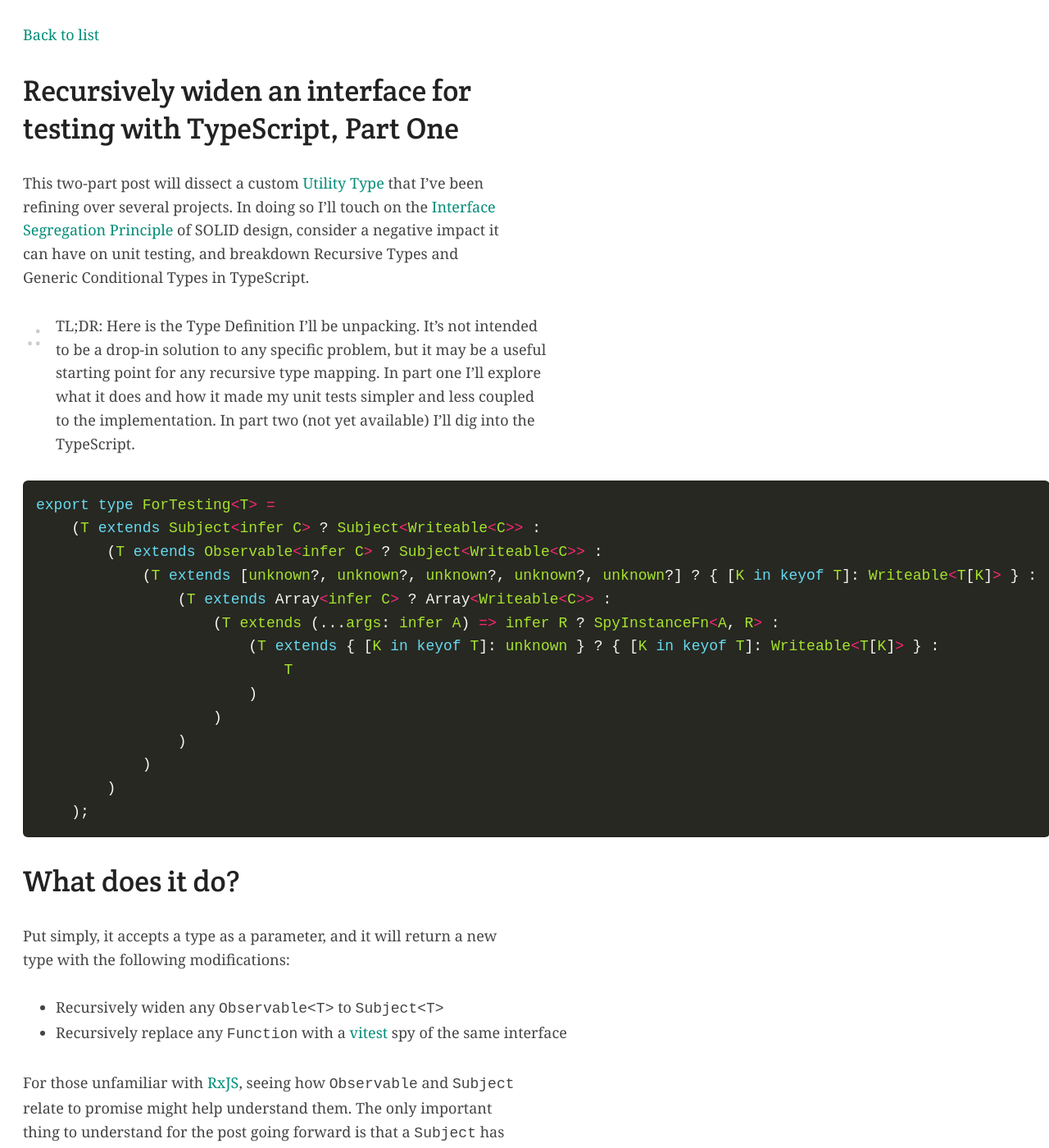
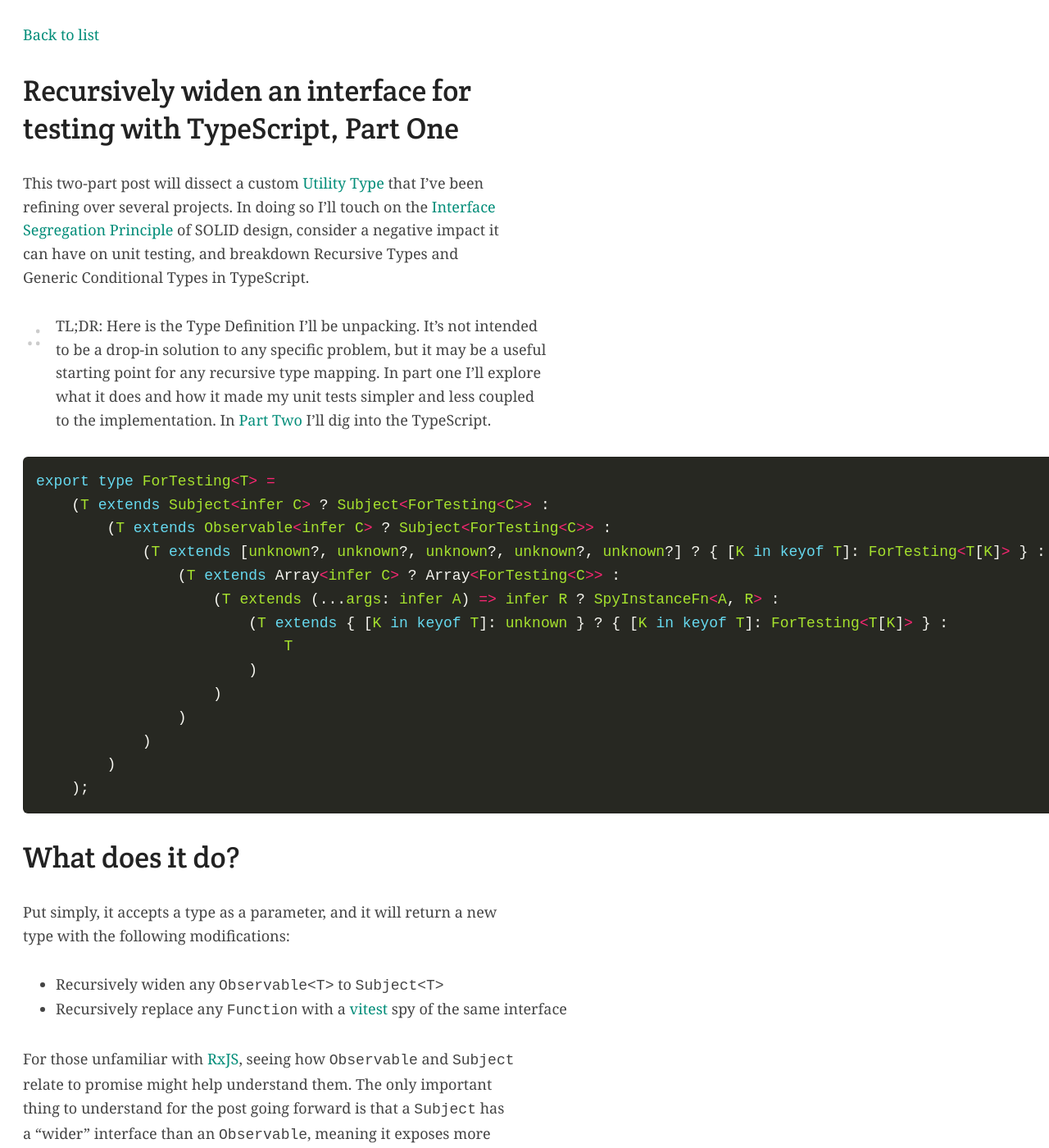
Before and after one commit to dancras/dancras.github.com, a Jekyll site: the page built from _posts/2022-03-14-recursively-widen-an-interface-for-testing-with-typescript-part-one.md, in a window 1280 px wide and 1400 px high. Shown: the whole window at 82% size. Built offline with Jekyll 4.4.1, drawn with Linux system fonts in a browser that asks for light colours; some of the changed text lies outside the part shown.

Commit message:
Add TypeScript ForTesting utility type post part two

````diff
--- a/_posts/2022-03-14-recursively-widen-an-interface-for-testing-with-typescript-part-one.md
+++ b/_posts/2022-03-14-recursively-widen-an-interface-for-testing-with-typescript-part-one.md
@@ -6,16 +6,16 @@ date: 2022-03-14 20:45:00
 
 This two-part post will dissect a custom [Utility Type](https://www.typescriptlang.org/docs/handbook/utility-types.html) that I've been refining over several projects. In doing so I'll touch on the [Interface Segregation Principle](https://en.wikipedia.org/wiki/Interface_segregation_principle) of SOLID design, consider a negative impact it can have on unit testing, and breakdown Recursive Types and Generic Conditional Types in TypeScript.
 
-> TL;DR: Here is the Type Definition I'll be unpacking. It's not intended to be a drop-in solution to any specific problem, but it may be a useful starting point for any recursive type mapping. In part one I'll explore what it does and how it made my unit tests simpler and less coupled to the implementation. In part two (not yet available) I'll dig into the TypeScript.
+> TL;DR: Here is the Type Definition I'll be unpacking. It's not intended to be a drop-in solution to any specific problem, but it may be a useful starting point for any recursive type mapping. In part one I'll explore what it does and how it made my unit tests simpler and less coupled to the implementation. In [Part Two](/2022/03/28/recursively-widen-an-interface-for-testing-with-typescript-part-two.html) I'll dig into the TypeScript.
 
 ```ts
 export type ForTesting<T> =
-    (T extends Subject<infer C> ? Subject<Writeable<C>> :
-        (T extends Observable<infer C> ? Subject<Writeable<C>> :
-            (T extends [unknown?, unknown?, unknown?, unknown?, unknown?] ? { [K in keyof T]: Writeable<T[K]> } :
-                (T extends Array<infer C> ? Array<Writeable<C>> :
+    (T extends Subject<infer C> ? Subject<ForTesting<C>> :
+        (T extends Observable<infer C> ? Subject<ForTesting<C>> :
+            (T extends [unknown?, unknown?, unknown?, unknown?, unknown?] ? { [K in keyof T]: ForTesting<T[K]> } :
+                (T extends Array<infer C> ? Array<ForTesting<C>> :
                     (T extends (...args: infer A) => infer R ? SpyInstanceFn<A, R> :
-                        (T extends { [K in keyof T]: unknown } ? { [K in keyof T]: Writeable<T[K]> } :
+                        (T extends { [K in keyof T]: unknown } ? { [K in keyof T]: ForTesting<T[K]> } :
                             T
                         )
                     )
@@ -36,7 +36,7 @@ Put simply, it accepts a type as a parameter, and it will return a new type with
 
 For those unfamiliar with [RxJS](https://rxjs.dev/), seeing how `Observable` and `Subject` relate to promise might help understand them. The only important thing to understand for the post going forward is that a `Subject` has a "wider" interface than an `Observable`, meaning it exposes more functions or properties.
 
-|Values|Read-Only|Writeable|
+|Values|Read-Only|ForTesting|
 |:--:|:--------:|:------:|
 |One |Promise   |Deferred|
 |Many|Observable|Subject |
@@ -73,7 +73,7 @@ export default class DefaultApp {
 
 You many notice that the properties are exposed as `Observable` but implemented as types of `Subject`. This is by design, following the aforementioned Interface Segregation Principle. By exposing the narrower interface, I'm being clear with consumers of `SudokuApp` about how I intend for it to be used, and I can be confident that the internal expectations of my `DefaultApp` implementation aren't being violated by some consuming code pushing values in unexpectedly.
 
-However this narrower interface is a little annoying to work with when testing. I have a an undo feature that listens to the `updates$` stream. I could use something like [jest-mock-extended](https://github.com/marchaos/jest-mock-extended) to automatically create a mock interface, but the problem with that is best shown in code:
+However this narrower interface is a little annoying to work with when testing. I have an undo feature that listens to the `updates$` stream. I could use something like [jest-mock-extended](https://github.com/marchaos/jest-mock-extended) to automatically create a mock interface, but the problem with that is best shown in code:
 
 ```ts
 import { mock } from 'jest-mock-extended';
````
Also changed, not shown: other parts of _posts/2022-03-14-recursively-widen-an-interface-for-testing-with-typescript-part-one.md (+1 -1 lines), _posts/2022-03-28-recursively-widen-an-interface-for-testing-with-typescript-part-two.md (added, +160 -0 lines).
